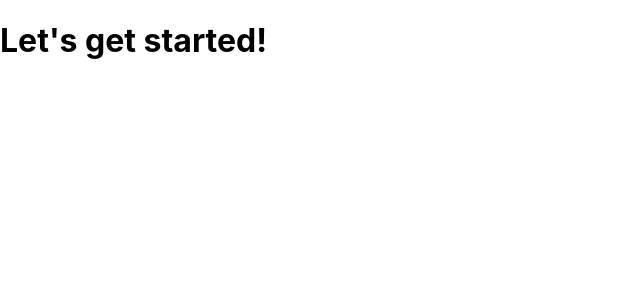
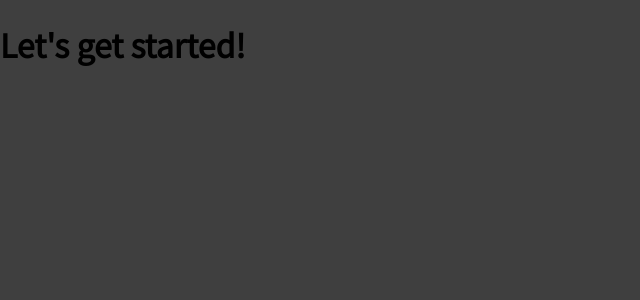
Before and after one commit to dev-thug/react-guide, a JavaScript app: page / in a window 1280 px wide. Shown: the top 300 px of the page, without its empty margins (0-640 px from the left). Built offline with nearby package versions, Linux system fonts and the light colour scheme.

Commit message:
update 글꼴 Noto Sans KR 로 변경

```diff
--- a/src/index.css
+++ b/src/index.css
@@ -1,13 +1,14 @@
+@import url('https://fonts.googleapis.com/css2?family=Noto+Sans+KR&display=swap');
+
+* {
+  box-sizing: border-box;
+}
+
+html {
+  font-family: 'Noto Sans KR', sans-serif;
+}
+
 body {
   margin: 0;
-  font-family: -apple-system, BlinkMacSystemFont, 'Segoe UI', 'Roboto', 'Oxygen',
-    'Ubuntu', 'Cantarell', 'Fira Sans', 'Droid Sans', 'Helvetica Neue',
-    sans-serif;
-  -webkit-font-smoothing: antialiased;
-  -moz-osx-font-smoothing: grayscale;
+  background-color: #3f3f3f;
 }
-
-code {
-  font-family: source-code-pro, Menlo, Monaco, Consolas, 'Courier New',
-    monospace;
-}
```
